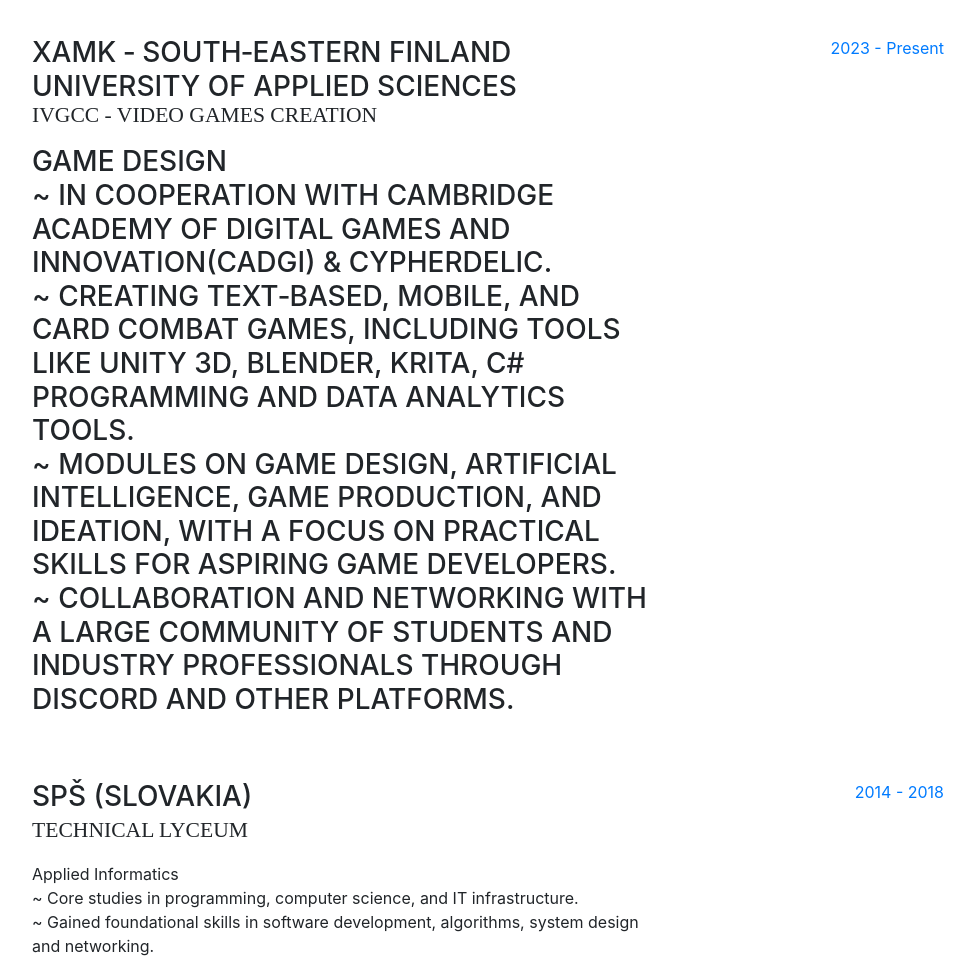
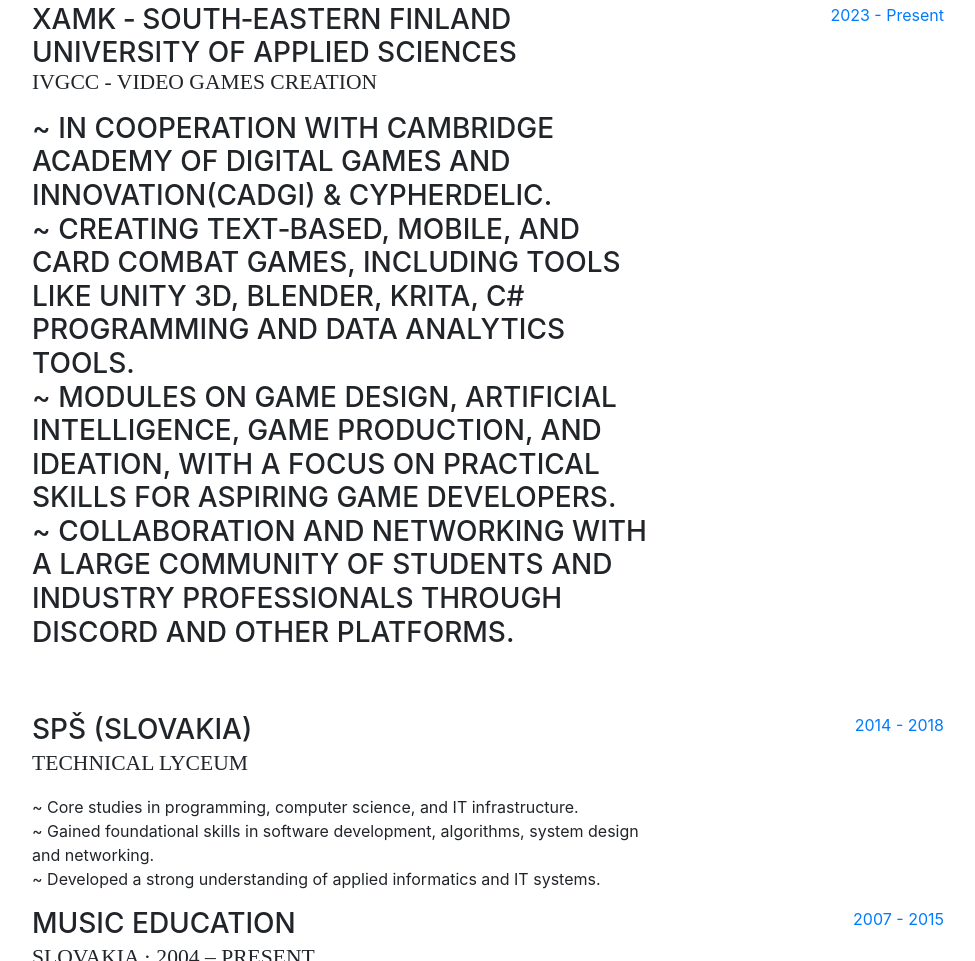
Before and after one commit to EddwaardHaar/portfolio, a website with bundled scripts: page index.html in a window 1280 px wide. Shown: the part 5971-6932 px from the top of the page, without its empty margins (288-1263 px from the left). Built offline with nearby package versions, Linux system fonts and the light colour scheme; a web font is replaced by a local one.

Commit message:
Update index.html
fixing education section

```diff
--- a/index.html
+++ b/index.html
@@ -242,7 +242,6 @@
             <div class="resume-content mr-auto">
               <h3 class="mb-0">HAMK ‑ Häme University of Applied Sciences<h3>
               <div class="subheading mb-3">BACHELOR’S DEGREE iN COMPUTER APPLiCATiONS</div>
-              <div>Computer Applications</div>
               <p>
                 ~ Programming, Development & Testing: Proficient in multiple programming languages (Java, Python, C#), database management (SQL,
                 NoSQL), and web development (HTML/CSS, ASP.NET, MVC architecture). Skilled in building dynamic applications, unit testing with Robot
@@ -268,7 +267,6 @@
             <div class="resume-content mr-auto">
               <h3 class="mb-0"> XAMK ‑ South‑Eastern Finland University of Applied Sciences <h3>
               <div class="subheading mb-3">IVGCC ‑ ViDEO GAMES CREATiON</div>
-              <div>Game Design</div>
               <p>
                 ~ In cooperation with Cambridge Academy of Digital Games and Innovation(CADGI) & Cypherdelic. <br>
                 ~ Creating text‑based, mobile, and card combat games, including tools like Unity 3D, Blender, Krita, C# programming and data analytics tools. <br>
@@ -285,7 +283,6 @@
             <div class="resume-content mr-auto">
               <h3 class="mb-0">SPŠ (Slovakia)</h3>
               <div class="subheading mb-3">Technical Lyceum</div>
-              <div>Applied Informatics</div>
               <p>
                 ~ Core studies in programming, computer science, and IT infrastructure. <br>
                 ~ Gained foundational skills in software development, algorithms, system design and networking. <br>
@@ -301,7 +298,6 @@
             <div class="resume-content mr-auto">
               <h3 class="mb-0"> Music Education </h3>
               <div class="subheading mb-3"> Slovakia · 2004 – Present</div>
-              <div>Applied Informatics</div>
               <p>
                 ~ Completed 8-year classical music education (music theory, keyboard, piano, guitar) <br>
                 ~ Performed solo at various events. <br>
```
